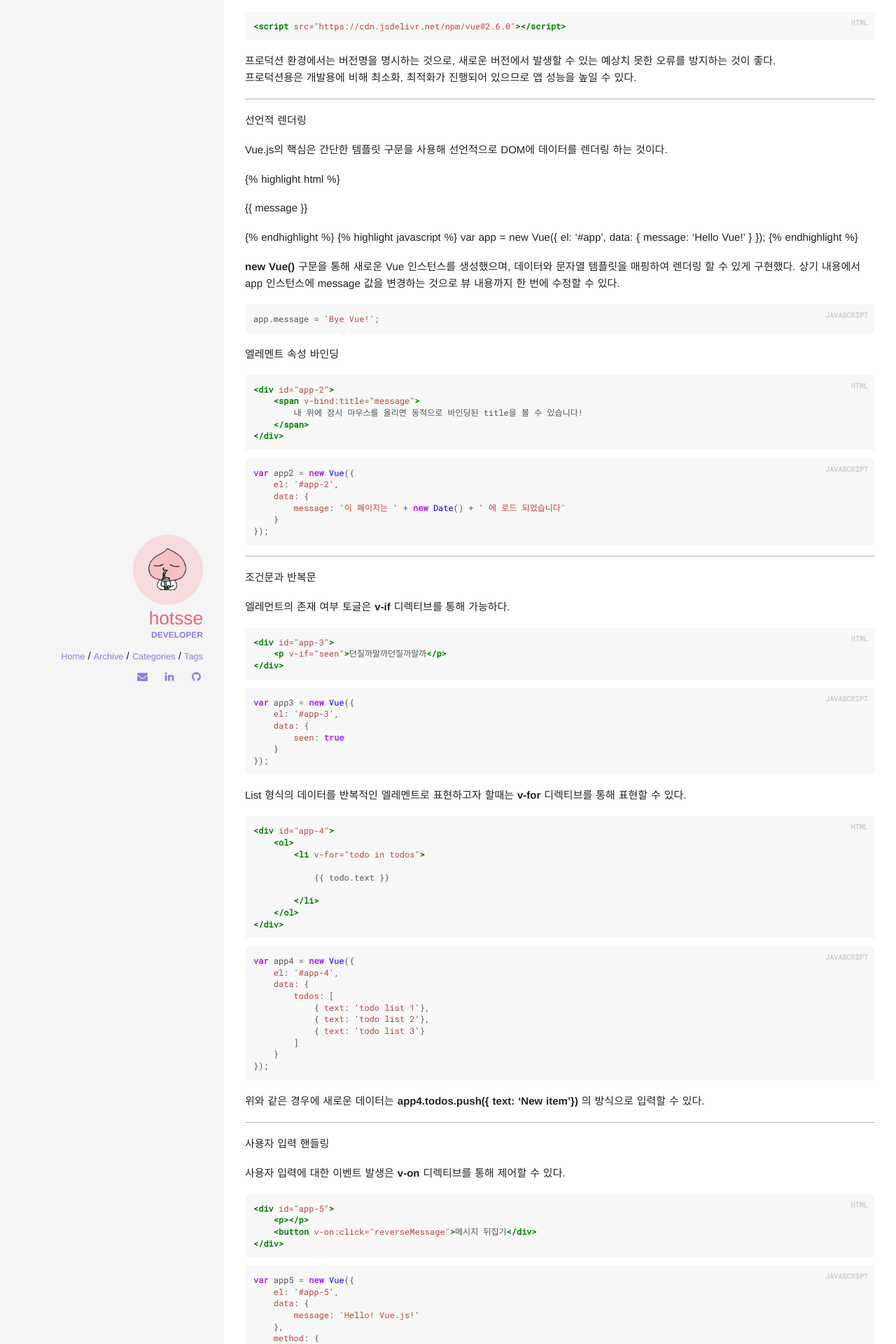
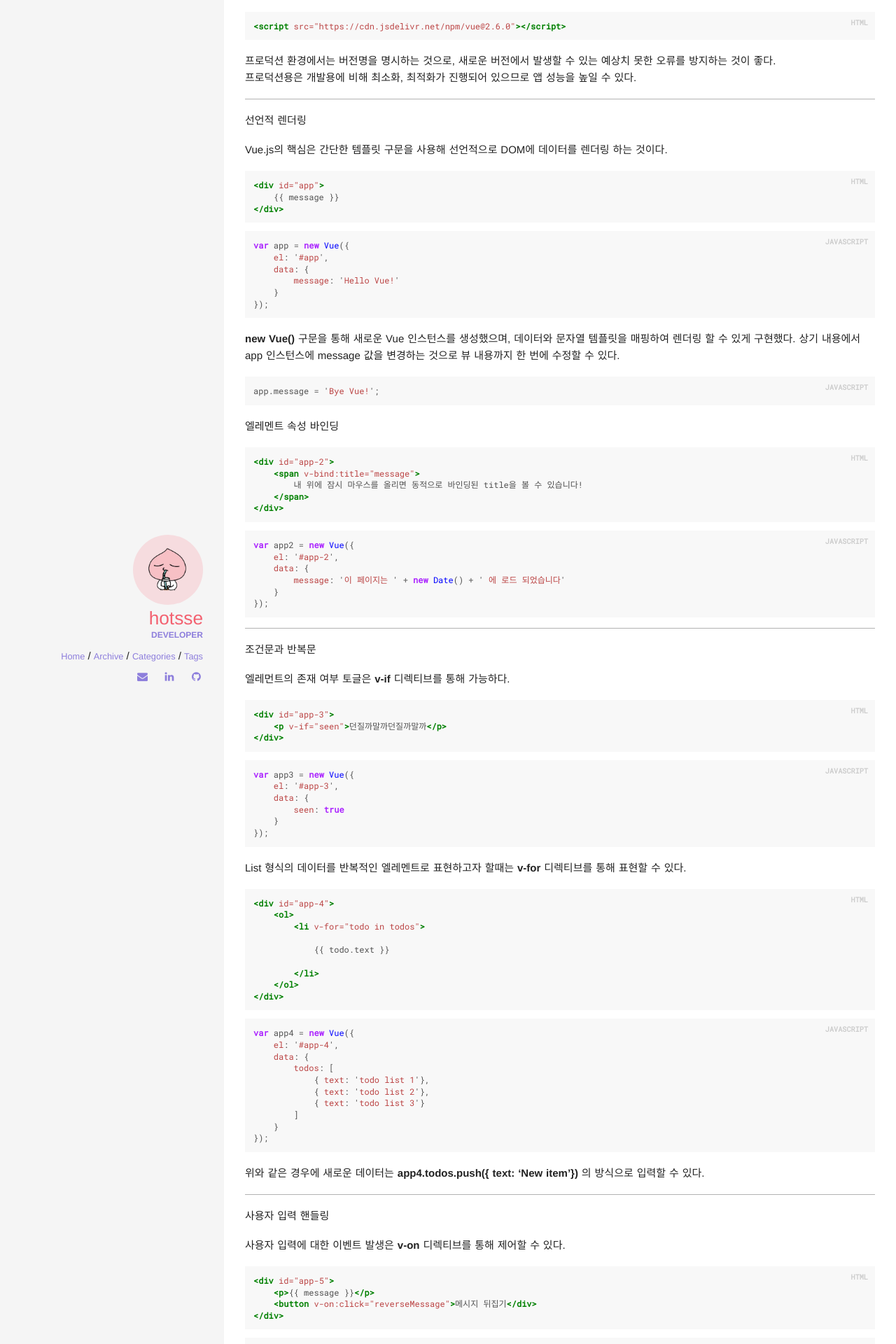
Before and after one commit to Hotsse/hotsse.github.io, a Jekyll site: the page built from _posts/2019-11-06-Vue.js 시작하기.md, in a window 1280 px wide. Shown: the part 585-2505 px from the top of the page at 70% size. Built offline with Jekyll 4.4.1, drawn with Linux system fonts in a browser that asks for light colours; comment, search, counter and statistics services are not loaded.

Commit message:
Update 2019-11-06-Vue.js 시작하기.md

```diff
--- a/_posts/2019-11-06-Vue.js 시작하기.md
+++ b/_posts/2019-11-06-Vue.js 시작하기.md
@@ -30,10 +30,10 @@ Vue.js 추가
 선언적 렌더링
 
 Vue.js의 핵심은 간단한 템플릿 구문을 사용해 선언적으로 DOM에 데이터를 렌더링 하는 것이다.
-{% raw %}
+
 {% highlight html %}
 <div id="app">
-    {{ message }}
+    {% raw %}{{ message }}{% endraw %}
 </div>
 {% endhighlight %}
 {% highlight javascript %}
@@ -44,7 +44,6 @@ var app = new Vue({
     }
 });
 {% endhighlight %}
-{% endraw %}
 
 **new Vue()** 구문을 통해 새로운 Vue 인스턴스를 생성했으며, 데이터와 문자열 템플릿을 매핑하여 렌더링 할 수 있게 구현했다. 상기 내용에서 app 인스턴스에 message 값을 변경하는 것으로 뷰 내용까지 한 번에 수정할 수 있다.
 {% highlight javascript %}
@@ -124,10 +123,12 @@ var app4 = new Vue({
 사용자 입력에 대한 이벤트 발생은 **v-on** 디렉티브를 통해 제어할 수 있다.
 
 {% highlight html %}
+{% raw %}
 <div id="app-5">
     <p>{{ message }}</p>
     <button v-on:click="reverseMessage">메시지 뒤집기</div>
 </div>
+{% endraw %}
 {% endhighlight %}
 {% highlight javascript %}
 var app5 = new Vue({
```
